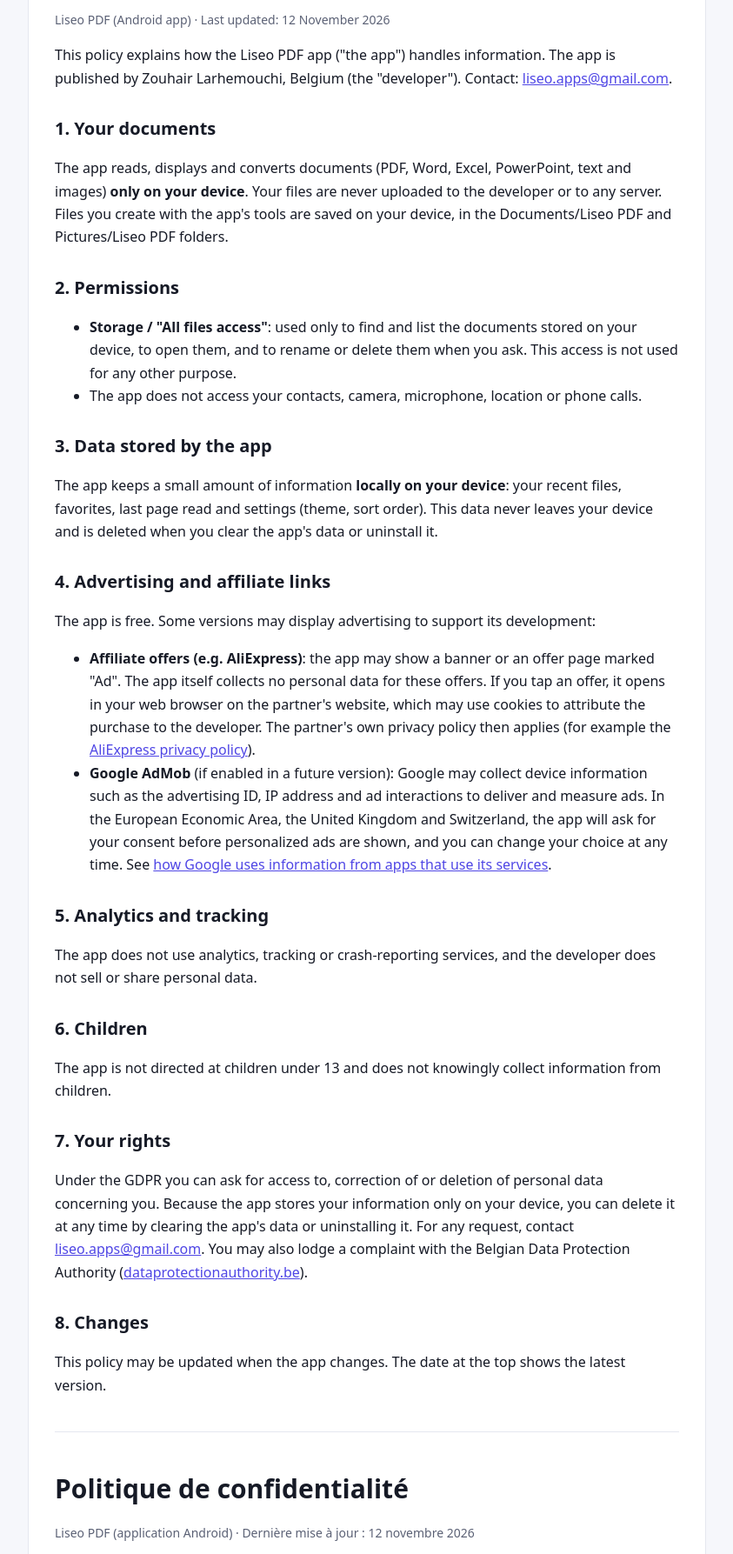
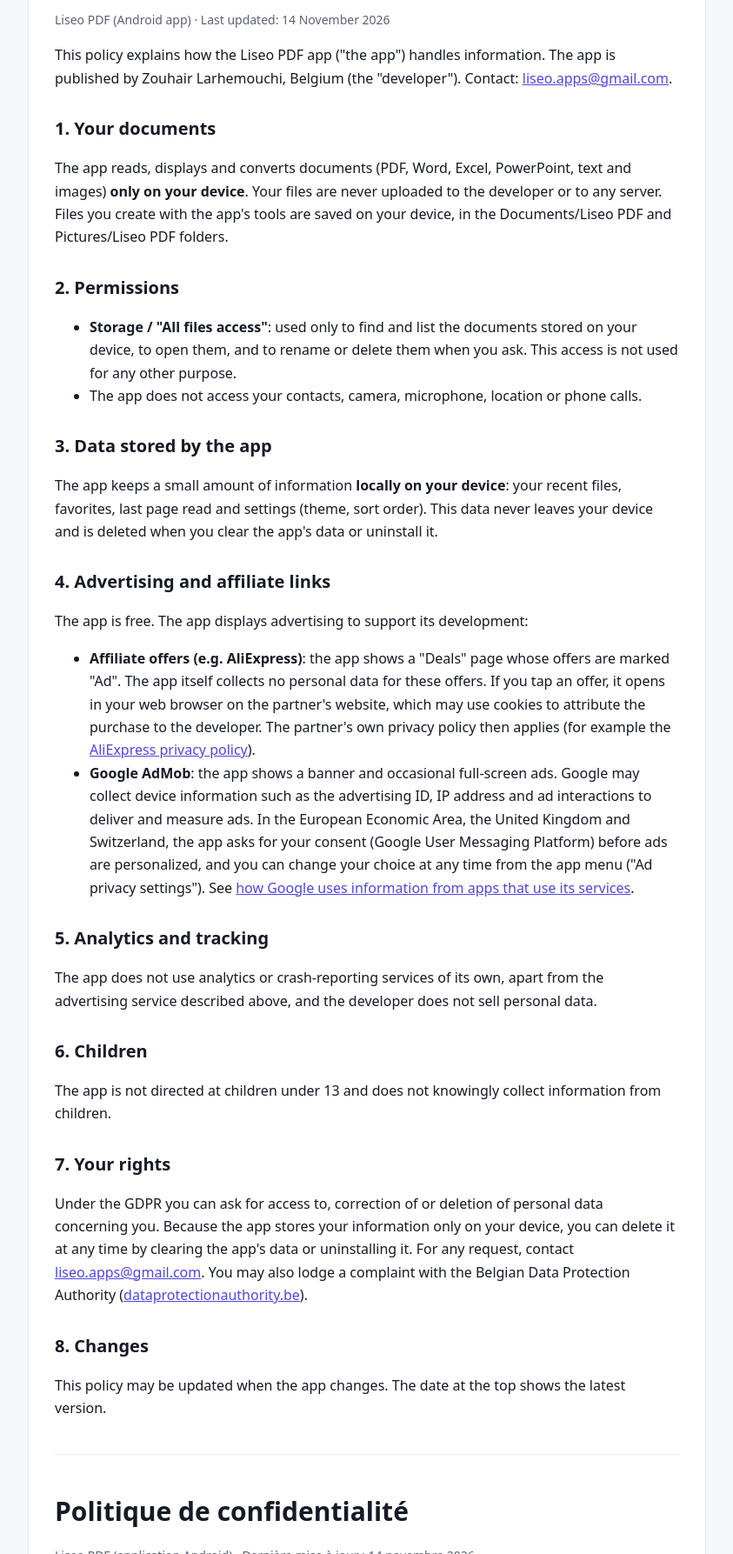
Before and after one commit to liseo-apps/liseo-apps.github.io, a plain HTML site: page privacy.html in a window 1280 px wide. Shown: the part 232-2019 px from the top of the page at 87% size, without its empty margins (218-1061 px from the left). Drawn offline with Linux system fonts and the light colour scheme.

Commit message:
Update last updated date in privacPrivacy policy: AdMob and Deals page now activey policy

```diff
--- a/privacy.html
+++ b/privacy.html
@@ -22,7 +22,7 @@ hr{border:0;border-top:1px solid var(--b);margin:40px 0}
 
 <section id="en">
 <h1>Privacy Policy</h1>
-<p class="m">Liseo PDF (Android app) · Last updated: 12 November 2026</p>
+<p class="m">Liseo PDF (Android app) · Last updated: 14 November 2026</p>
 
 <p>This policy explains how the Liseo PDF app ("the app") handles information. The app is published by Zouhair Larhemouchi, Belgium (the "developer"). Contact: <a href="mailto:liseo.apps@gmail.com">liseo.apps@gmail.com</a>.</p>
 
@@ -39,14 +39,14 @@ hr{border:0;border-top:1px solid var(--b);margin:40px 0}
 <p>The app keeps a small amount of information <strong>locally on your device</strong>: your recent files, favorites, last page read and settings (theme, sort order). This data never leaves your device and is deleted when you clear the app's data or uninstall it.</p>
 
 <h2>4. Advertising and affiliate links</h2>
-<p>The app is free. Some versions may display advertising to support its development:</p>
+<p>The app is free. The app displays advertising to support its development:</p>
 <ul>
-<li><strong>Affiliate offers (e.g. AliExpress)</strong>: the app may show a banner or an offer page marked "Ad". The app itself collects no personal data for these offers. If you tap an offer, it opens in your web browser on the partner's website, which may use cookies to attribute the purchase to the developer. The partner's own privacy policy then applies (for example the <a href="https://terms.alicdn.com/legal-agreement/terms/suit_bu1_aliexpress/suit_bu1_aliexpress201909171350_82407.html">AliExpress privacy policy</a>).</li>
-<li><strong>Google AdMob</strong> (if enabled in a future version): Google may collect device information such as the advertising ID, IP address and ad interactions to deliver and measure ads. In the European Economic Area, the United Kingdom and Switzerland, the app will ask for your consent before personalized ads are shown, and you can change your choice at any time. See <a href="https://policies.google.com/technologies/partner-sites">how Google uses information from apps that use its services</a>.</li>
+<li><strong>Affiliate offers (e.g. AliExpress)</strong>: the app shows a "Deals" page whose offers are marked "Ad". The app itself collects no personal data for these offers. If you tap an offer, it opens in your web browser on the partner's website, which may use cookies to attribute the purchase to the developer. The partner's own privacy policy then applies (for example the <a href="https://terms.alicdn.com/legal-agreement/terms/suit_bu1_aliexpress/suit_bu1_aliexpress201909171350_82407.html">AliExpress privacy policy</a>).</li>
+<li><strong>Google AdMob</strong>: the app shows a banner and occasional full-screen ads. Google may collect device information such as the advertising ID, IP address and ad interactions to deliver and measure ads. In the European Economic Area, the United Kingdom and Switzerland, the app asks for your consent (Google User Messaging Platform) before ads are personalized, and you can change your choice at any time from the app menu ("Ad privacy settings"). See <a href="https://policies.google.com/technologies/partner-sites">how Google uses information from apps that use its services</a>.</li>
 </ul>
 
 <h2>5. Analytics and tracking</h2>
-<p>The app does not use analytics, tracking or crash-reporting services, and the developer does not sell or share personal data.</p>
+<p>The app does not use analytics or crash-reporting services of its own, apart from the advertising service described above, and the developer does not sell personal data.</p>
 
 <h2>6. Children</h2>
 <p>The app is not directed at children under 13 and does not knowingly collect information from children.</p>
@@ -62,7 +62,7 @@ hr{border:0;border-top:1px solid var(--b);margin:40px 0}
 
 <section id="fr">
 <h1>Politique de confidentialité</h1>
-<p class="m">Liseo PDF (application Android) · Dernière mise à jour : 12 novembre 2026</p>
+<p class="m">Liseo PDF (application Android) · Dernière mise à jour : 14 novembre 2026</p>
 
 <p>Cette politique explique comment l'application Liseo PDF (« l'application ») traite les informations. L'application est publiée par Zouhair Larhemouchi, Belgique (le « développeur »). Contact : <a href="mailto:liseo.apps@gmail.com">liseo.apps@gmail.com</a>.</p>
 
@@ -81,12 +81,12 @@ hr{border:0;border-top:1px solid var(--b);margin:40px 0}
 <h2>4. Publicité et liens d'affiliation</h2>
 <p>L'application est gratuite. Certaines versions peuvent afficher de la publicité pour financer son développement :</p>
 <ul>
-<li><strong>Offres d'affiliation (par ex. AliExpress)</strong> : l'application peut afficher une bannière ou une page d'offre marquée « Annonce ». L'application elle-même ne collecte aucune donnée personnelle pour ces offres. Si vous touchez une offre, elle s'ouvre dans votre navigateur sur le site du partenaire, qui peut utiliser des cookies pour attribuer l'achat au développeur. La politique de confidentialité du partenaire s'applique alors (par exemple celle d'<a href="https://terms.alicdn.com/legal-agreement/terms/suit_bu1_aliexpress/suit_bu1_aliexpress201909171350_82407.html">AliExpress</a>).</li>
-<li><strong>Google AdMob</strong> (si activé dans une version future) : Google peut collecter des informations sur l'appareil, comme l'identifiant publicitaire, l'adresse IP et les interactions avec les annonces, afin de diffuser et mesurer les publicités. Dans l'Espace économique européen, au Royaume-Uni et en Suisse, l'application demandera votre consentement avant d'afficher des annonces personnalisées, et vous pourrez modifier votre choix à tout moment. Voir <a href="https://policies.google.com/technologies/partner-sites?hl=fr">comment Google utilise les informations des applications qui utilisent ses services</a>.</li>
+<li><strong>Offres d'affiliation (par ex. AliExpress)</strong> : l'application affiche une page « Bons plans » dont les offres sont marquées « Annonce ». L'application elle-même ne collecte aucune donnée personnelle pour ces offres. Si vous touchez une offre, elle s'ouvre dans votre navigateur sur le site du partenaire, qui peut utiliser des cookies pour attribuer l'achat au développeur. La politique de confidentialité du partenaire s'applique alors (par exemple celle d'<a href="https://terms.alicdn.com/legal-agreement/terms/suit_bu1_aliexpress/suit_bu1_aliexpress201909171350_82407.html">AliExpress</a>).</li>
+<li><strong>Google AdMob</strong> : l'application affiche une bannière et, occasionnellement, une annonce plein écran. Google peut collecter des informations sur l'appareil, comme l'identifiant publicitaire, l'adresse IP et les interactions avec les annonces, afin de diffuser et mesurer les publicités. Dans l'Espace économique européen, au Royaume-Uni et en Suisse, l'application demande votre consentement (Google User Messaging Platform) avant de personnaliser les annonces, et vous pouvez modifier votre choix à tout moment depuis le menu de l'application (« Confidentialité des annonces »). Voir <a href="https://policies.google.com/technologies/partner-sites?hl=fr">comment Google utilise les informations des applications qui utilisent ses services</a>.</li>
 </ul>
 
 <h2>5. Statistiques et suivi</h2>
-<p>L'application n'utilise aucun service de statistiques, de suivi ou de rapport de plantage, et le développeur ne vend ni ne partage de données personnelles.</p>
+<p>L'application n'utilise aucun service propre de statistiques ou de rapport de plantage, hormis le service publicitaire décrit ci-dessus, et le développeur ne vend pas de données personnelles.</p>
 
 <h2>6. Enfants</h2>
 <p>L'application ne s'adresse pas aux enfants de moins de 13 ans et ne collecte pas sciemment d'informations les concernant.</p>
```
